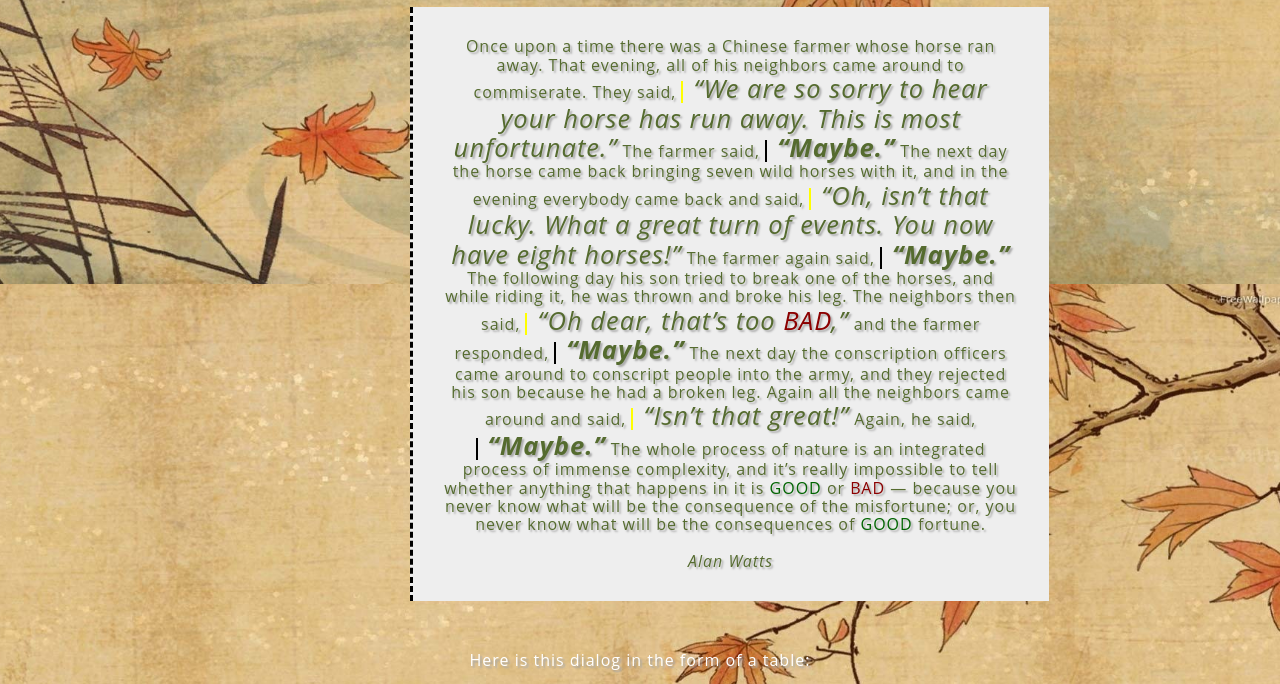
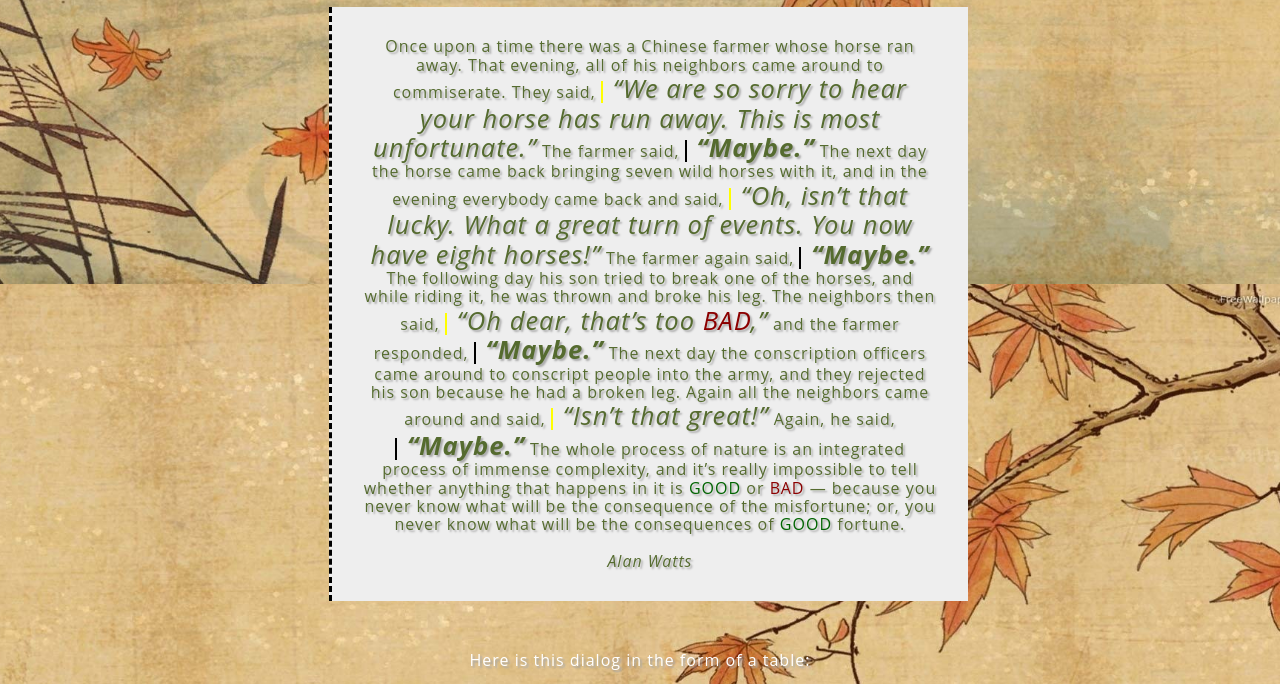
Before and after one commit to MarcelHoogkamer/progenh, a plain HTML site: page index.html in a window 1280 px wide. Shown: the part 516-1200 px from the top of the page. Drawn offline with nearby package versions, Linux system fonts and the light colour scheme.

Commit message:
css update

```diff
--- a/css/main.css
+++ b/css/main.css
@@ -89,8 +89,8 @@ td, th {
 
 blockquote {
     width: 50%;
-    margin-left: 30%;
-    margin-right: 30%;
+    margin-left: 23%;
+    margin-right: 35%;
     background-color: #EEEEEE;
     border-left: 3px black;
     padding: 30px;
```
